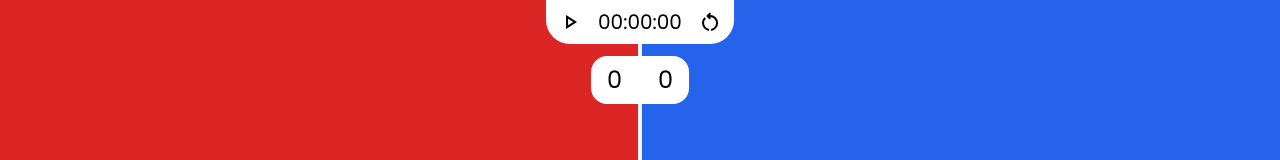
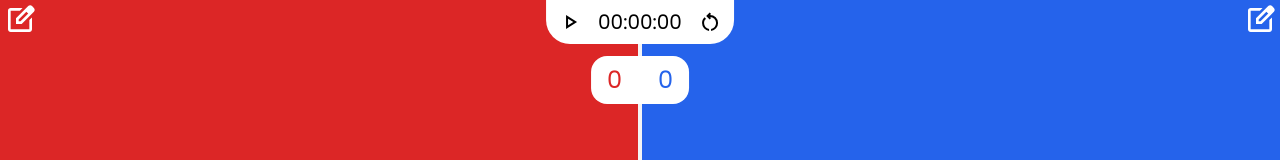
Before and after one commit to vitor-eble/cont-points-volley, an Angular app: page / in a window 1280 px wide. Shown: the top 160 px of the page. Built offline with nearby package versions, Linux system fonts and the light colour scheme.

Commit message:
tantas mudanças que esqueci doq fiz tudo

```diff
--- a/src/app/app.component.html
+++ b/src/app/app.component.html
@@ -60,6 +60,19 @@
 </div> -->
 
 <main class="relative w-full h-dvh">
+  <button title="nameTeamEdit" class="absolute z-[1] top-1 left-1" (click)="openEditName('team01')">
+    <svg xmlns="http://www.w3.org/2000/svg" height="32px" viewBox="0 -960 960 960" width="32px" fill="#fff">
+      <path d="M200-120q-33 0-56.5-23.5T120-200v-560q0-33 23.5-56.5T200-840h357l-80 80H200v560h560v-278l80-80v358q0 33-23.5 56.5T760-120H200Zm280-360ZM360-360v-170l367-367q12-12 27-18t30-6q16 0 30.5 6t26.5 18l56 57q11 12 17 26.5t6 29.5q0 15-5.5 29.5T897-728L530-360H360Zm481-424-56-56 56 56ZM440-440h56l232-232-28-28-29-28-231 231v57Zm260-260-29-28 29 28 28 28-28-28Z"/>
+    </svg>
+  </button>
+  <button title="nameTeamEdit" class="absolute z-[1] top-1 right-1" (click)="openEditName('team02')">
+    <svg xmlns="http://www.w3.org/2000/svg" height="32px" viewBox="0 -960 960 960" width="32px" fill="#fff">
+      <path d="M200-120q-33 0-56.5-23.5T120-200v-560q0-33 23.5-56.5T200-840h357l-80 80H200v560h560v-278l80-80v358q0 33-23.5 56.5T760-120H200Zm280-360ZM360-360v-170l367-367q12-12 27-18t30-6q16 0 30.5 6t26.5 18l56 57q11 12 17 26.5t6 29.5q0 15-5.5 29.5T897-728L530-360H360Zm481-424-56-56 56 56ZM440-440h56l232-232-28-28-29-28-231 231v57Zm260-260-29-28 29 28 28 28-28-28Z"/>
+    </svg>
+  </button>
+  <div class="absolute z-50 flex items-center justify-center w-full h-full bg-black/70" *ngIf="showEditName">
+    <app-edit-name></app-edit-name>
+  </div>
   <div class="absolute z-10 flex flex-col items-center justify-center gap-3 -translate-x-1/2 left-1/2">
     <app-timer></app-timer>
     <app-sets></app-sets>
@@ -67,6 +80,7 @@
   <div class="absolute z-10 -translate-x-1/2 bottom-2 left-1/2">
     <app-menu></app-menu>
   </div>
+
 
   <div class="grid w-full h-full grid-cols-2 gap-1">
     <div class="relative flex flex-col items-center justify-center w-full h-full transition-all duration-100 bg-red-600"
--- a/src/app/app.component.ts
+++ b/src/app/app.component.ts
@@ -2,6 +2,7 @@ import { Component, HostListener } from '@angular/core';
 
 import { CounterSetsService } from './services/counter-sets.service';
 import { CounterPointsService } from './services/counter-points.service';
+import { EditNameService } from './services/edit-name.service';
 @Component({
   selector: 'app-root',
   templateUrl: './app.component.html',
@@ -12,11 +13,21 @@ export class AppComponent {
   showWarning: boolean = false;
   winner: 'teamRed' | 'teamBlue' | null = null;
 
+  nameTeamRed = 'Team Red';
+  editName: boolean = false;
+  editNameTeam01: boolean = false;
+  editNameTeam02: boolean = false;
+
   constructor(
     private counterSetsService: CounterSetsService,
     private counterPointsService: CounterPointsService,
+    private editNameService: EditNameService
   ) {
     this.checkGuidance();
+  }
+
+  get showEditName() {
+    return this.editNameService.editName
   }
 
   get pointsTeamRed() {
@@ -37,7 +48,7 @@ export class AppComponent {
       this.counterSetsService.addSet('teamRed');
       this.winner = 'teamRed';
       this.showMessage();
-      this.resetPoints
+      this.resetPoints();
     }
     if (this.pointsTeamBlue >= 25 && (this.pointsTeamBlue - this.pointsTeamRed) >= 2) {
       this.counterSetsService.addSet('teamBlue');
@@ -63,4 +74,9 @@ export class AppComponent {
     const height = window.innerHeight;
     this.showWarning = height > width;
   }
+
+  openEditName(team: 'team01' | 'team02') {
+    this.editNameService.showEditName(team);
+
+  }
 }
--- /dev/null
+++ b/src/app/components/edit-name/edit-name.component.html
@@ -0,0 +1,10 @@
+<div class="p-1 bg-white rounded-2xl">
+
+  <div class="flex items-center justify-center p-2 text-white bg-red-600 rounded-2xl" *ngIf="showEditNameTeam01">
+    <input type="text" title="nameTeam01" [(ngModel)]="nameTeam01" class="w-full py-2 text-lg text-center bg-transparent border-2 border-white border-solid rounded-3xl">
+  </div>
+
+  <div class="text-white bg-blue-600 " *ngIf="showEditNameTeam02">
+    asdasdad
+  </div>
+</div>
--- /dev/null
+++ b/src/app/components/edit-name/edit-name.component.ts
@@ -0,0 +1,24 @@
+import { Component } from '@angular/core';
+
+import { EditNameService} from '../../services/edit-name.service';
+
+@Component({
+  selector: 'app-edit-name',
+  standalone: false,
+  templateUrl: './edit-name.component.html',
+  styleUrl: './edit-name.component.css'
+})
+export class EditNameComponent {
+
+  nameTeam01: string = 'Team 1';
+
+  constructor(private editNameService: EditNameService) { }
+
+  get showEditNameTeam01() {
+    return this.editNameService.editNameTeam01
+  }
+
+  get showEditNameTeam02() {
+    return this.editNameService.editNameTeam02
+  }
+}
--- a/src/app/components/sets/sets.component.html
+++ b/src/app/components/sets/sets.component.html
@@ -1,9 +1,9 @@
 
 <div class="flex gap-1 bg-white rounded-2xl">
-  <h1 class="flex items-center justify-center h-full px-4 py-2 text-2xl">
+  <h1 class="flex items-center justify-center h-full px-4 py-2 text-2xl text-red-600">
     {{ setsTeamRed }}
   </h1>
-  <h1 class="flex items-center justify-center h-full px-4 py-2 text-2xl">
+  <h1 class="flex items-center justify-center h-full px-4 py-2 text-2xl text-blue-600">
     {{ setsTeamBlue }}
   </h1>
 </div>
--- /dev/null
+++ b/src/app/services/edit-name.service.ts
@@ -0,0 +1,24 @@
+import { Injectable } from '@angular/core';
+
+@Injectable({
+  providedIn: 'root'
+})
+export class EditNameService {
+
+  constructor() { }
+
+  editName: boolean = false;
+  editNameTeam01: boolean = false;
+  editNameTeam02: boolean = false;
+
+
+  showEditName(team: 'team01' | 'team02') {
+    this.editName = true;
+    if(team === 'team01'){
+      this.editNameTeam01 = true
+    }
+    if(team === 'team02'){
+      this.editNameTeam02 = true
+    }
+  }
+}
--- a/src/app/services/fullscreen.service.ts
+++ b/src/app/services/fullscreen.service.ts
@@ -30,7 +30,7 @@ export class FullscreenService {
     }
   }
 
-  toggleFullscreen(): void {
+  toggleFullscreen() {
     if (this.isFullscreen) {
       this.exitFullscreen();
     } else {
--- a/src/styles.css
+++ b/src/styles.css
@@ -10,9 +10,3 @@
   font-family: "Poppins", serif;
   box-sizing: border-box;
 }
-
-html, body {
-  height: 100%;
-  width: 100%;
-  overflow-x: hidden;
-}
```
Also changed, not shown: src/app/app.module.ts (+8 -2 lines), src/app/components/edit-name/edit-name.component.css (added), 2 other files (tests, documents, lock files or other folders).
